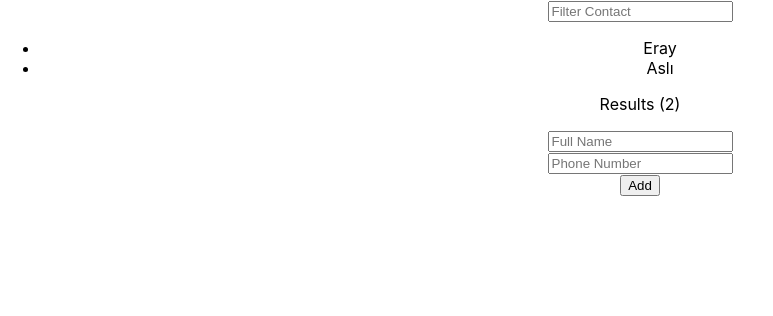
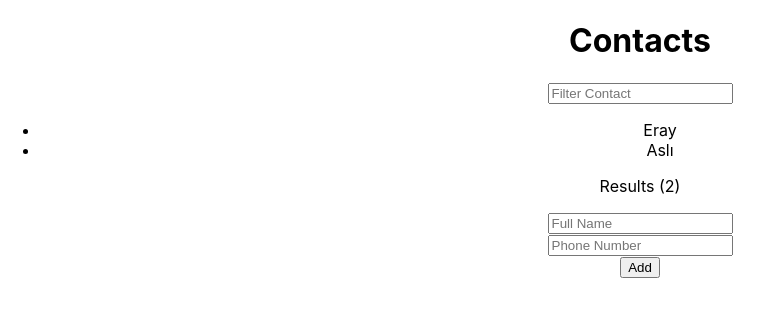
Before and after one commit to erayalp808/contacts-app, a React (Create React App) app: page / in a window 1280 px wide. Shown: the top 316 px of the page, without its empty margins (0-773 px from the left). Built offline with nearby package versions, Linux system fonts and the light colour scheme.

Commit message:
header added

```diff
--- a/src/Components/Contacts/index.js
+++ b/src/Components/Contacts/index.js
@@ -22,6 +22,7 @@ function Contacts() {
 
   return (
     <div id='container'>
+      <h1>Contacts</h1>
       <List contacts={contacts}/>
       <Form addContact = {setContacts} contacts={contacts} />
     </div>
```
